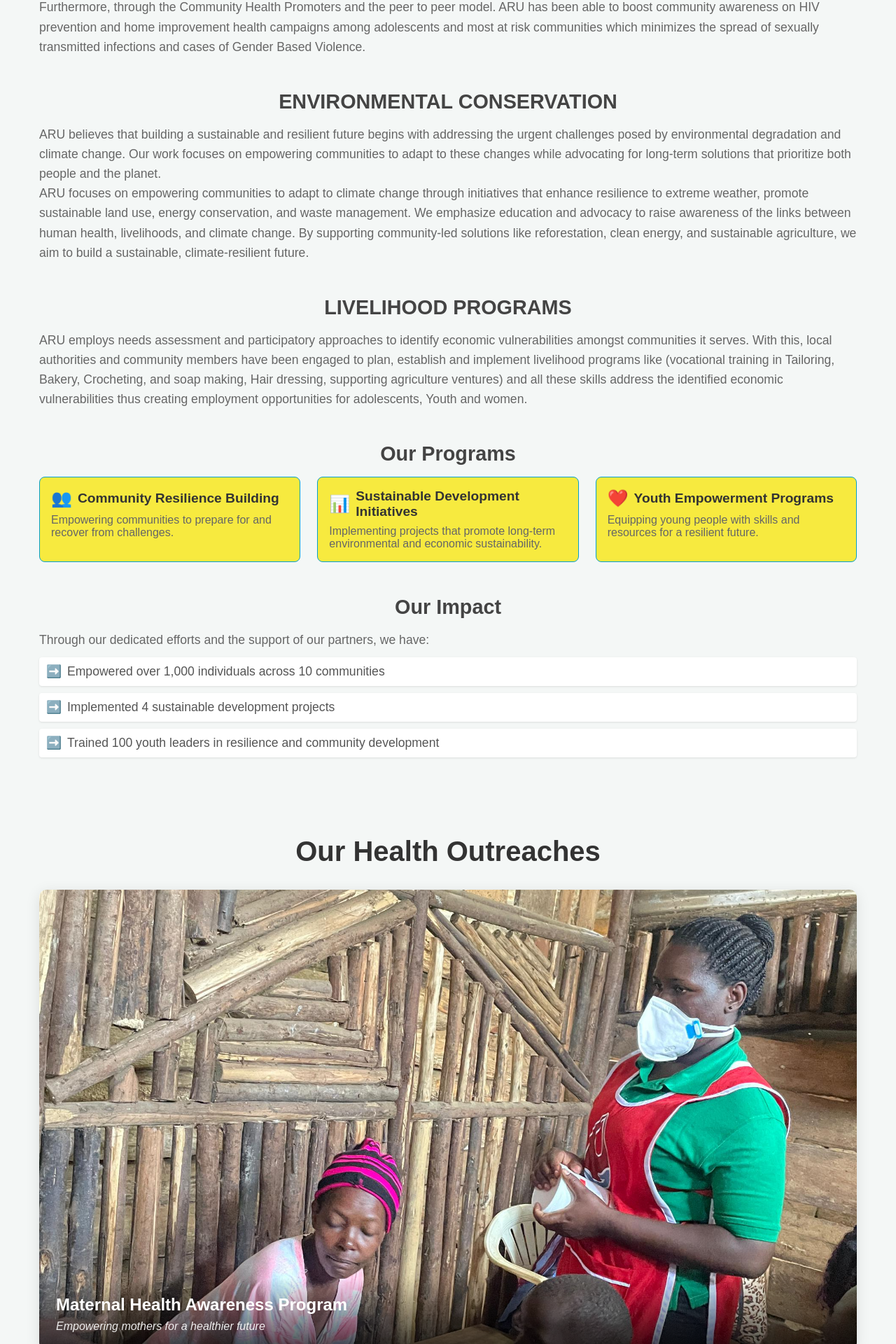
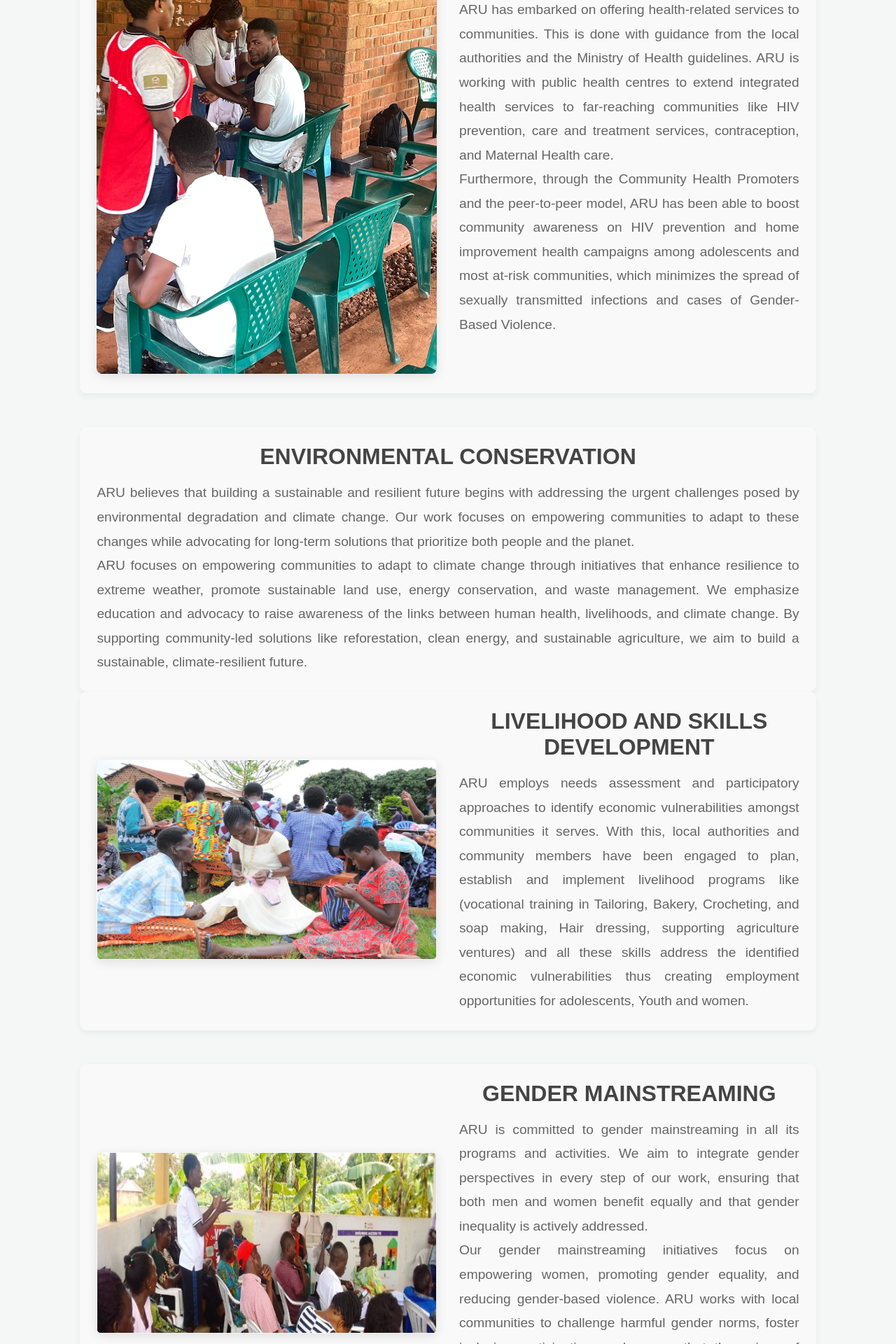
Before and after one commit to cosmah/actiontoresilienceuganda, a React (Create React App) app in the folder actiontoresilienceuganda/: page /whatwedo in a window 1280 px wide. Shown: the part 360-2280 px from the top of the page at 70% size. Built offline with nearby package versions, Linux system fonts and the light colour scheme.

Commit message:
adding somemore features

```diff
--- a/actiontoresilienceuganda/src/components/AboutUs/AboutUs.jsx
+++ b/actiontoresilienceuganda/src/components/AboutUs/AboutUs.jsx
@@ -3,12 +3,15 @@ import "./AboutUs.css";
 import About from "../About/About";
 import Social from "../Social/Social";
 import Footer from "../Footer/Footer";
+import Location from "../location/Location";
 
 const AboutUs = (props) => {
   return (
     <>
       <About />
+      <Location/>
       <Social />
+
       <Footer />
     </>
   );
--- a/actiontoresilienceuganda/src/components/WeDo/WeDo.css
+++ b/actiontoresilienceuganda/src/components/WeDo/WeDo.css
@@ -10,25 +10,70 @@
   font-size: 2.5rem;
   text-align: center;
   margin-bottom: 2rem;
-    color: #333;
+  color: #2c3e50; /* Darker title color */
 }
 
 .we-do-section {
   margin-bottom: 3rem;
+  width: 90%;
+  margin: 0 auto;
+  padding: 1.5rem;
+  background-color: #f9f9f9; /* Light background for sections */
+  border-radius: 10px;
+  box-shadow: 0 4px 10px rgba(0, 0, 0, 0.05); /* Soft shadow */
+}
+
+.health-section {
+  display: flex; /* Flexbox to align content in a row */
+  align-items: center; /* Align vertically centered */
+  gap: 2rem; /* Gap between image and text */
+  margin-bottom: 3rem; /* Space below the section */
+}
+
+.health-image {
+  flex: 1; /* Image takes up 1/2 of available space */
+}
+
+.health-content {
+  flex: 1; /* Content takes up 1/2 of available space */
+}
+
+.section-image {
+  width: 100%; /* Full width within its column */
+  height: auto; /* Maintain aspect ratio */
+  object-fit: contain; /* No cropping */
+  border-radius: 8px;
+  box-shadow: 0 4px 15px rgba(0, 0, 0, 0.1); /* Subtle shadow */
 }
 
 .section-title {
-    font-size: 1.8rem;
+  font-size: 2rem;
   margin-bottom: 1rem;
   color: #444;
 }
 
 .section-text {
-    font-size: 1.1rem;
-    line-height: 1.6;
+  font-size: 1.2rem;
+  line-height: 1.8;
   color: #666;
+  text-align: justify;
 }
 
+/* Make the layout stack vertically on smaller screens */
+@media (max-width: 768px) {
+  .health-section {
+    flex-direction: column; /* Stack content in a column */
+    text-align: center; /* Center align text */
+  }
+
+  .section-image {
+    width: 100%;
+    margin-bottom: 1rem;
+  }
+}
+
+
+/* Programs grid */
 .programs-grid {
   display: grid;
   grid-template-columns: repeat(auto-fit, minmax(250px, 1fr));
@@ -39,33 +84,33 @@
   border: 1px solid #049fce;
   background-color: #f7ea3f;
   border-radius: 8px;
-    padding: 1rem;
+  padding: 1.5rem; /* Increase padding for breathing room */
   transition: box-shadow 0.3s ease;
 }
 
 .program-card:hover {
-    box-shadow: 0 4px 10px rgba(0, 0, 0, 0.1);
+  box-shadow: 0 6px 15px rgba(0, 0, 0, 0.15); /* Enhance hover effect */
 }
 
 .program-header {
   display: flex;
   align-items: center;
-    margin-bottom: 0.5rem;
+  margin-bottom: 1rem;
 }
 
 .program-icon {
-    font-size: 1.5rem;
-    margin-right: 0.5rem;
+  font-size: 1.8rem; /* Increase icon size */
+  margin-right: 1rem;
 }
 
 .program-title {
-    font-size: 1.2rem;
+  font-size: 1.4rem;
   font-weight: bold;
   color: #333;
 }
 
 .program-content p {
-    font-size: 1rem;
+  font-size: 1.1rem;
   color: #666;
 }
 
@@ -77,17 +122,55 @@
 .impact-item {
   display: flex;
   align-items: center;
-    margin-bottom: 0.5rem;
+  margin-bottom: 1rem;
   font-size: 1.1rem;
   color: #555;
 }
 
 .impact-icon {
-    margin-right: 0.5rem;
+  margin-right: 0.75rem;
 }
 
+/* Mobile Styles */
 @media (max-width: 768px) {
   .programs-grid {
       grid-template-columns: 1fr;
   }
+
+  .section-image {
+    width: 100%;
   }
+}
+
+
+.gender-section {
+  display: flex; /* Flexbox for horizontal layout */
+  align-items: center;
+  gap: 2rem; /* Space between image and text */
+  margin-bottom: 3rem;
+}
+
+.gender-content {
+  flex: 1; /* Ensures the content takes full width of the container */
+}
+
+.section-title {
+  font-size: 2rem;
+  margin-bottom: 1rem;
+  color: #444;
+}
+
+.section-text {
+  font-size: 1.2rem;
+  line-height: 1.8;
+  color: #666;
+  text-align: justify;
+}
+
+/* Responsive design for small screens */
+@media (max-width: 768px) {
+  .gender-section {
+    flex-direction: column; /* Stack content vertically on small screens */
+    text-align: center;
+  }
+}
--- a/actiontoresilienceuganda/src/components/WeDo/WeDo.jsx
+++ b/actiontoresilienceuganda/src/components/WeDo/WeDo.jsx
@@ -1,5 +1,8 @@
 import React from "react";
 import "./WeDo.css";
+import health from "../../assets/6.jpeg";
+import skills from "../../assets/14.jpeg";
+import gender from "../../assets/13.jpeg";
 
 const WeDo = () => {
   const programs = [
@@ -27,23 +30,30 @@ const WeDo = () => {
     <div className="we-do-container">
       <h1 className="we-do-title">What We Do</h1>
 
-      <section className="we-do-section">
+      <section className="we-do-section health-section">
+        <div className="health-image">
+          <img src={health} alt="Health services" className="section-image" />
+        </div>
+        <div className="health-content">
           <h2 className="section-title">HEALTH</h2>
           <p className="section-text">
-          ARU has embarked on offering health related services to communities.
-          This is done with guidance from the local authorities and the Ministry
-          of Health guidelines. ARU is working with public health centres to
-          extend integrated health services to far reaching communities like HIV
-          prevention, care and treatment services, contraception and Maternal
-          Health care.
+            ARU has embarked on offering health-related services to communities.
+            This is done with guidance from the local authorities and the
+            Ministry of Health guidelines. ARU is working with public health
+            centres to extend integrated health services to far-reaching
+            communities like HIV prevention, care and treatment services,
+            contraception, and Maternal Health care.
             <br />
-          Furthermore, through the Community Health Promoters and the peer to
-          peer model. ARU has been able to boost community awareness on HIV
-          prevention and home improvement health campaigns among adolescents and
-          most at risk communities which minimizes the spread of sexually
-          transmitted infections and cases of Gender Based Violence.
+            Furthermore, through the Community Health Promoters and the
+            peer-to-peer model, ARU has been able to boost community awareness
+            on HIV prevention and home improvement health campaigns among
+            adolescents and most at-risk communities, which minimizes the spread
+            of sexually transmitted infections and cases of Gender-Based
+            Violence.
           </p>
+        </div>
       </section>
+
       <section className="we-do-section">
         <h2 className="section-title">ENVIRONMENTAL CONSERVATION</h2>
         <p className="section-text">
@@ -64,18 +74,45 @@ const WeDo = () => {
         </p>
       </section>
 
-      <section className="we-do-section">
-        <h2 className="section-title">LIVELIHOOD PROGRAMS</h2>
+      <section className="we-do-section health-section">
+        <div className="health-image">
+          <img src={skills} alt="Health services" className="section-image" />
+        </div>
+        <div className="health-content">
+          <h2 className="section-title">LIVELIHOOD AND SKILLS DEVELOPMENT</h2>
           <p className="section-text">
-          ARU employs needs assessment and participatory approaches to identify
-          economic vulnerabilities amongst communities it serves. With this,
-          local authorities and community members have been engaged to plan,
-          establish and implement livelihood programs like (vocational training
-          in Tailoring, Bakery, Crocheting, and soap making, Hair dressing,
-          supporting agriculture ventures) and all these skills address the
-          identified economic vulnerabilities thus creating employment
-          opportunities for adolescents, Youth and women.
+            ARU employs needs assessment and participatory approaches to
+            identify economic vulnerabilities amongst communities it serves.
+            With this, local authorities and community members have been engaged
+            to plan, establish and implement livelihood programs like
+            (vocational training in Tailoring, Bakery, Crocheting, and soap
+            making, Hair dressing, supporting agriculture ventures) and all
+            these skills address the identified economic vulnerabilities thus
+            creating employment opportunities for adolescents, Youth and women.
           </p>
+        </div>
+      </section>
+
+      <section className="we-do-section health-section">
+        <div className="health-image">
+          <img src={gender} alt="Health services" className="section-image" />
+        </div>
+        <div className="health-content">
+          <h2 className="section-title">GENDER MAINSTREAMING</h2>
+          <p className="section-text">
+            ARU is committed to gender mainstreaming in all its programs and
+            activities. We aim to integrate gender perspectives in every step of
+            our work, ensuring that both men and women benefit equally and that
+            gender inequality is actively addressed.
+            <br />
+            Our gender mainstreaming initiatives focus on empowering women,
+            promoting gender equality, and reducing gender-based violence. ARU
+            works with local communities to challenge harmful gender norms,
+            foster inclusive participation, and ensure that the voices of
+            marginalized groups, particularly women and girls, are heard and
+            valued.
+          </p>
+        </div>
       </section>
 
       <section className="we-do-section">
@@ -92,6 +129,40 @@ const WeDo = () => {
               </div>
             </div>
           ))}
+        </div>
+        <div>
+          <ul
+            style={{
+              listStyleType: "none",
+              padding: "20px",
+              margin: "20px 0 0 0",
+            }}
+          >
+            <li style={{ marginBottom: "15px" }}>
+              <strong style={{ color: "#2C3E50" }}>Education:</strong> Providing
+              access to quality education and vocational training for children
+              and adults.
+            </li>
+            <li style={{ marginBottom: "15px" }}>
+              <strong style={{ color: "#2C3E50" }}>Health:</strong> Improving
+              healthcare services and promoting healthy lifestyles through
+              community health programs.
+            </li>
+            <li style={{ marginBottom: "15px" }}>
+              <strong style={{ color: "#2C3E50" }}>
+                Economic Development:
+              </strong>{" "}
+              Supporting small businesses and entrepreneurship to create job
+              opportunities and economic growth.
+            </li>
+            <li style={{ marginBottom: "15px" }}>
+              <strong style={{ color: "#2C3E50" }}>
+                Environmental Conservation:
+              </strong>{" "}
+              Promoting sustainable practices and protecting natural resources
+              to ensure a healthy environment for future generations.
+            </li>
+          </ul>
         </div>
       </section>
 
--- /dev/null
+++ b/actiontoresilienceuganda/src/components/location/Location.css
@@ -0,0 +1,54 @@
+.areas-section {
+    margin-top: 3rem;
+    margin-bottom: 3rem;
+    padding-left: 1.2rem;
+    padding-right: 1.2rem;
+  }
+
+  .areas-grid {
+    display: grid;
+    grid-template-columns: repeat(auto-fit, minmax(250px, 1fr));
+    gap: 2rem;
+    margin-top: 2rem;
+  }
+
+  .area-card {
+    border: 1px solid #049fce;
+    background-color: #f9f9f9;
+    border-radius: 8px;
+    padding: 1.5rem;
+    box-shadow: 0 4px 10px rgba(0, 0, 0, 0.1);
+  }
+
+  .area-title {
+    font-size: 1.5rem;
+    font-weight: bold;
+    color: #2C3E50;
+    margin-bottom: 1rem;
+  }
+
+  .area-description {
+    font-size: 1.1rem;
+    line-height: 1.7;
+    color: #666;
+  }
+
+  .section-title {
+    font-size: 2rem;
+    margin-bottom: 1.5rem;
+    color: #444;
+  }
+
+  .section-text {
+    font-size: 1.2rem;
+    line-height: 1.8;
+    color: #666;
+    text-align: justify;
+  }
+
+  /* Responsive design for small screens */
+  @media (max-width: 768px) {
+    .areas-grid {
+      grid-template-columns: 1fr; /* Stack areas vertically on small screens */
+    }
+  }
--- /dev/null
+++ b/actiontoresilienceuganda/src/components/location/Location.jsx
@@ -0,0 +1,54 @@
+import React from "react";
+import "./Location.css";
+
+const Location = () => {
+  const areas = [
+    {
+      name: "Kamuli",
+      description:
+        "Kamuli district faces a range of socio-economic challenges. ARU is focused on addressing healthcare needs, promoting education, and enhancing livelihood programs to empower the local community.",
+    },
+    {
+      name: "Luweero",
+      description:
+        "In Luweero, we are leading initiatives on sustainable development and gender equality. Our programs focus on environmental conservation, youth empowerment, and creating job opportunities for women.",
+    },
+    {
+      name: "Mukono",
+      description:
+        "Mukono is known for its agricultural potential, and ARU is helping farmers adopt sustainable practices. We are also implementing community health programs and working with local authorities to boost education and vocational training.",
+    },
+  ];
+
+  return (
+    <section className="areas-section">
+      <h2 className="section-title">Our Areas of Operation</h2>
+      <p className="section-text">
+        ARU is deeply committed to making a lasting impact in some of Uganda’s
+        most vulnerable regions. Our areas of operation include{" "}
+        <strong>Kamuli</strong>, <strong>Luweero</strong>, and{" "}
+        <strong>Mukono</strong> districts. These regions have been carefully
+        chosen due to their unique challenges and potential for positive change.
+      </p>
+
+      <div className="areas-grid">
+        {areas.map((area, index) => (
+          <div key={index} className="area-card">
+            <h3 className="area-title">{area.name}</h3>
+            <p className="area-description">{area.description}</p>
+          </div>
+        ))}
+      </div>
+
+      <p className="section-text">
+        By focusing on these key areas, ARU is transforming lives and helping
+        communities build a resilient future. We believe that real change begins
+        at the grassroots level, and through our ongoing efforts in Kamuli,
+        Luweero, and Mukono, we are driving sustainable growth and empowering
+        individuals to thrive.
+      </p>
+    </section>
+  );
+};
+
+export default Location;
```
Also changed, not shown: actiontoresilienceuganda/src/components/Habout/Habout.jsx (+2 -21 lines), actiontoresilienceuganda/src/components/Joinus/Joinus.jsx (+12 -12 lines). Lines whose indentation alone changed are shown as unchanged.
